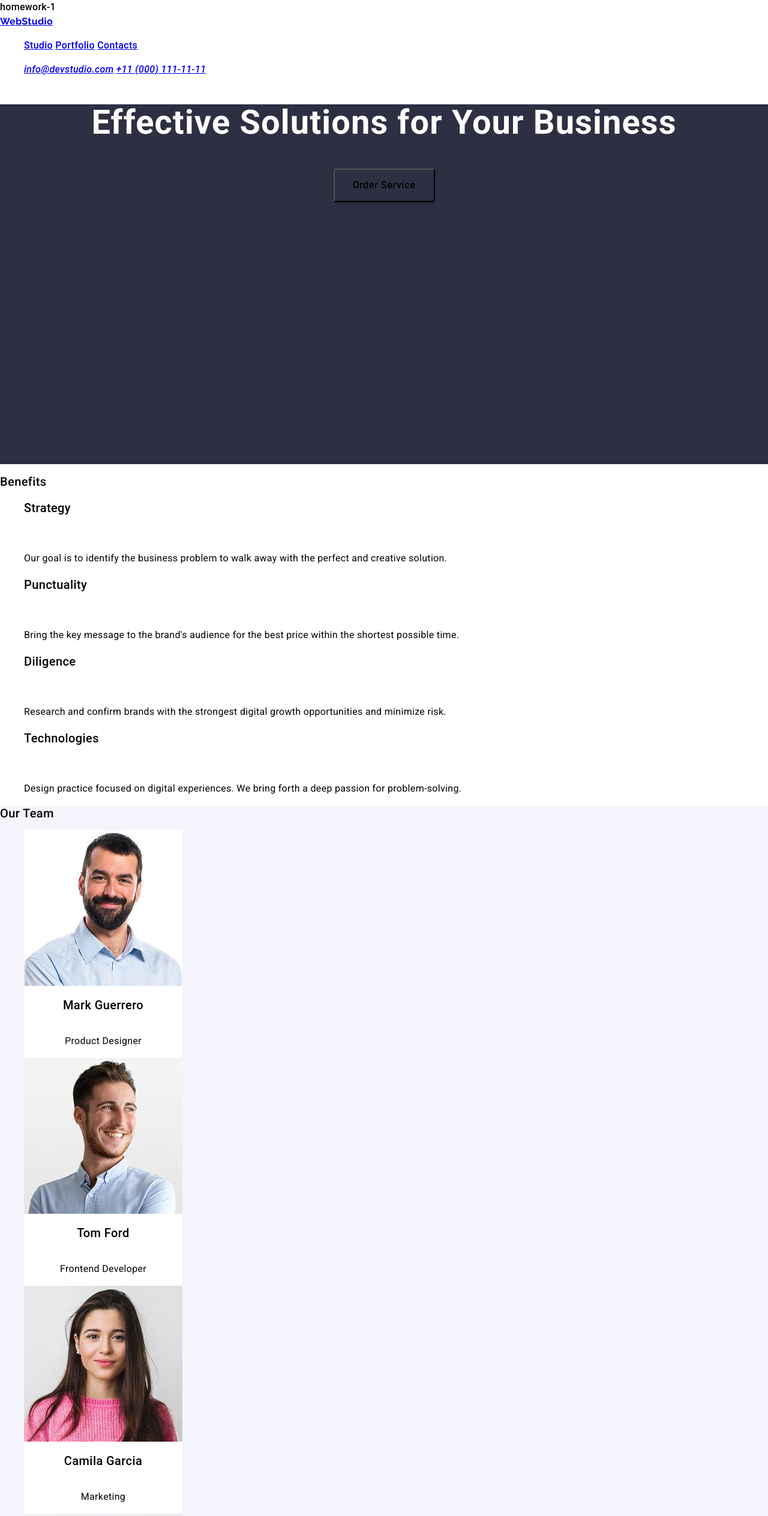
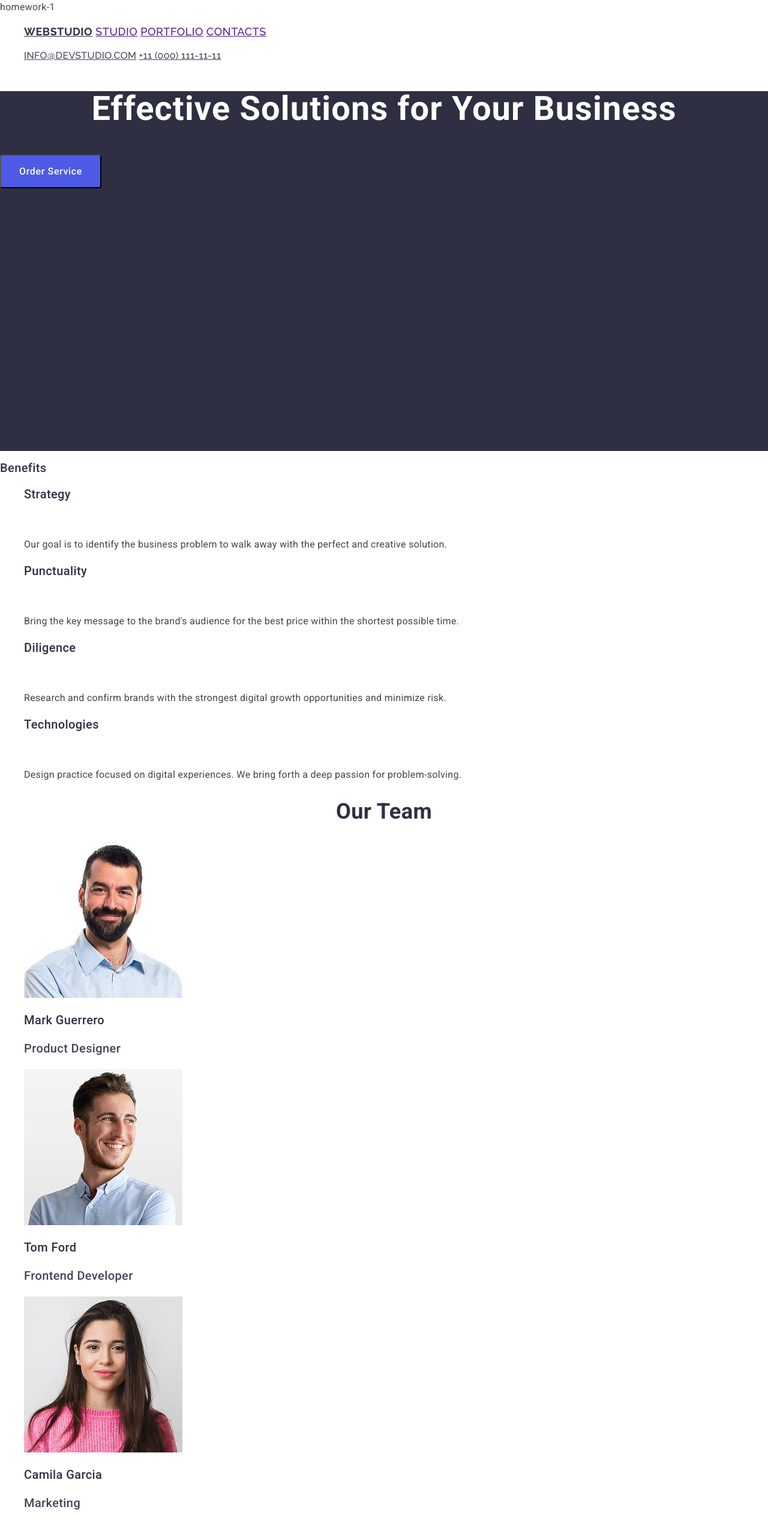
Before and after one commit to TarasChyshok/goit-markup-hw-02, a plain HTML site: page index.html in a window 1280 px wide. Shown: the top 2528 px of the page at 60% size. Drawn offline with nearby package versions, Linux system fonts and the light colour scheme.

Commit message:
edited homework

```diff
--- a/css/styles.css
+++ b/css/styles.css
@@ -3,14 +3,14 @@ p, h2, h3 {
 }
 
 body {
-    background-color:var(--color-white);
-    font-family: 'Roboto Medium';
-    color:var(--color-slate);
+    background-color:#ffffff;
+    font-family: "Roboto", sans-serif;
+    color:#434445;
 
     font-size: 16px;
     line-height: 1.5;
     letter-spacing: 0.02em;
-    color: var(--slate);
+    color: #434445;
 }
 
 body p{
@@ -23,18 +23,8 @@ li {
 
 div {
     border:1px;
-    border-color:var(--color-navy-blue-modal);
+    border-color:#2E2F42;
 }
-
-h2 {
-    font-weight: 500;
-    font-size: 20px;
-
-    line-height: 1.2;
-    letter-spacing: 0.02em;
-    color: var(--navy-blue);
-}
-
 
 h3 {
     font-family: 'Roboto Medium', sans-serif;
@@ -43,39 +33,26 @@ h3 {
 
     line-height: 1.2;
     letter-spacing: 0.02em;
-    color: var(--navy-blue);
+    color: #2E2F42;
 }
 
 ul, ol {
     list-style-type:none;
 }
 
-/* colors */
-:root {
-    --color-iris: #4D5AE5;
-    --color-ocean: #404BBF;
-    --color-navy-blue: #2E2F42;
-    --color-green: #31D0AA;
-    --color-slate: #434445;
-    --color-light-slate: #8E8F99;
-    --color-cornflower: #E7E9FC;
-    --color-cloud: #F4F4FD;
-    --color-navy-blue-modal: #2E2F42;
-    --color-grey: #E7E9FC;
-    --color-white: #FFFFFF;
-    --color-dairy: #FCFCFC;
-}
-
 /* header */
 header {
-    background-color: var(--color-white);
+    background-color: #ffffff;
     font-weight: 500;
-    font-size: 16px;
-
-
-    line-height: 1.5;
-    letter-spacing: 0.02em;
-    color: var(--navy-blue);
+    font-size: 18px;
+    font-family: "Raleway", sans-serif;
+     text-transform: uppercase;
+    line-height: 1.17;
+    letter-spacing: 0.03em;
+    color:#4d5ae5;
+    }
+    header span {
+        color:#2e2f42;
     }
 
 .section-presentation #Studio:hover,
@@ -89,11 +66,15 @@ header {
     }
 
 /* Address selectors */
- address {
+ .address {
     font-size: 16px;
     line-height: 1.5;
     letter-spacing: 0.02em;
-    color: var(--slate);
+    color:#434445;
+    font-style:normal;
+}
+address a {
+    color:#434455;
 }
 .address > a:hover, .address > a:focus {
     color:#404BBF;
@@ -103,31 +84,34 @@ header {
 .logo {
     font-family:"Raleway";
     font-weight: 700;
+    color:#2e2f42;
 }
 
 .logo-span{
     font-family:"Raleway";
     font-weight: 700;
-    color:var(--color-iris);
+    color: #4d5ae5;
+}
+nav a:focus, nav a:hover {
+    color: #404bbf
 }
 
 /* section presentation */
 .section-presentation {
-    background-color: var(--color-navy-blue);
+    background-color: #2E2F42;
     width: 100%;
     height: 600px;
-    text-align:center;
 }
 
 .h1-presentation {
     font-family:'Roboto';
-    font-weight:bold;
-    font-size:56px;
-    line-height:1.07143;
-    color:var(--color-white);
-    letter-spacing:0.02em;
+    font-weight:700;
+    color:#ffffff;
     text-align:center;
-
+    text-align: center;
+    font-size: 56px;
+    line-height: 1.07;
+    letter-spacing: 0.02em;
 }
 div .h1-presentation {
     height:120;
@@ -136,14 +120,13 @@ div .h1-presentation {
 
 
 .order-button{
-    box-shadow: 0 4px 4px 0 rgba(0, 0, 0, 0.15);
-    background: var(--iris);
+    background-color: #4d5ae5;
     font-weight: 500;
     font-size: 16px;
 
     line-height: 1.5;
     letter-spacing: 0.04em;
-    color: var(--white);
+    color: #ffffff;
 
     border-radius: 4px;
     width: 169px;
@@ -151,18 +134,59 @@ div .h1-presentation {
     cursor:pointer;
 }
 
-.order-button:hover {
+.order-button:hover, .order-button:focus {
     color:#404BBF;
+}
 
+/* section benefits */
+.h2-text {
+    font-weight: 500;
+    font-size: 20px;
+
+    line-height: 1.2;
+    letter-spacing: 0.02em;
+    color: #2E2F42;
+}
+.studio-p {
+    font-size:16px;
+    line-height:1.5;
+    letter-spacing:0.02em;
+    color:#434455;
 }
 
 /* section our team */
 .section-our-team {
-    background-color:var(--color-cloud)
+    background-color:#F4F4FD;
+}
+.h2 {
+    font-size:36px;
+    line-height:1.11;
+    text-align: center;
+    text-transform: capitalize;
+    color: #2e2f42;
+}
+
+.list-team {
+    background-color: #ffffff;
+}
+.h3 {
+    background-color: #ffffff;
+    font-weight:500;
+    font-size:20px;
+    line-height:1.2;
+    letter-spacing:0.02em;
+    color:#2e2f42;
+}
+.portfolio-p {
+    font: size 16px;
+    line-height:1.5;
+    letter-spacing: 0.02em;
+    color:#434455;
+
 }
 
 .section-our-team div {
-    background-color: var(--color-white);
+    background-color: #ffffff;
     border-radius: 0 0 4px 4px;
     width: 264px;
     height: 380px;
@@ -178,8 +202,8 @@ div .h1-presentation {
 
 /* section portfolio */
 #Portfolio div {
-    border-color: var(--color-cornflower);
-    background-color: var(--color-white);
+    border-color: #E7E9FC;
+    background-color: #ffffff;
     border-radius: 0 0 4px 4px;
     padding: 0px 0px 32px 0px;
     width: 360px;
@@ -203,6 +227,16 @@ div .h1-presentation {
 
 /* Footer */
 footer {
-    background-color: var(--color-navy-blue);
-    color:var(--color-cloud);
+    background-color: #2E2F42;
+    color:#4d5ae5 ;
+    font-family: "Raleway", sans-serif;
+    font-weight:700;
+    font-size:18px;
+    line-height:1.17;
+    letter-spacing:0.03em;
+    text-transform: uppercase;
+
 }
+footer span {
+    color: #f4f4fd;
+}
--- a/index.html
+++ b/index.html
@@ -13,26 +13,26 @@
   <body>
     <header>
       <nav>
-          <a class="logo" href="./index.html"><span class="logo">Web</span>Studio</a>
             <ul>
+              <a href="./index.html" class="logo">web<span class="logo">studio</span></a>
                 <li>
-                  <a href="#Studio">Studio</a>
+                  <a href="">Studio</a>
                 </li>
                 <li>
-                  <a href="#Portfolio">Portfolio</a>
+                  <a href="">Portfolio</a>
                 </li>
                 <li>
-                  <a href="#Contacts">Contacts</a>
+                  <a href="">Contacts</a>
                 </li>
             </ul>
       </nav>
-        <address>
+        <address class="address">
           <ul>
             <li>
-              <a class="address-contact" href="mailto:info@devstudio.com">info@devstudio.com</a>
+              <a href="mailto:info@devstudio.com">info@devstudio.com</a>
             </li>
             <li>
-              <a class="address-contact" href="tel:+110001111111"> +11 (000) 111-11-11</a>
+              <a href="tel:+110001111111"> +11 (000) 111-11-11</a>
             </li>
           </ul>
         </address>
@@ -48,83 +48,83 @@
           </section>
           <!-- Strategy, Punctuality, Diligence, Technologies -->
           <section id="Studio">
-            <h2>Benefits</h2>
+            <h2 class="h2-text">Benefits</h2>
             <ul>
                 <li>
                     <h3>Strategy</h3>
                     <br>
-                    <p>
+                    <p class="studio-text" class="studio-text">
                       Our goal is to identify the business
                       problem to walk away with the perfect and creative solution.
-                    </p>
+                    </p class="studio-text">
                 </li>
                 <li>
                     <h3>Punctuality</h3>
                     <br>
-                    <p>
+                    <p class="studio-text">
                       Bring the key message to the brand's audience for the best price within the shortest possible time.
-                    </p>
+                    </p class="studio-text">
                 </li>
                 <li>
                     <h3>Diligence</h3>
                     <br>
-                    <p>
+                    <p class="studio-text">
                       Research and confirm brands with the strongest digital growth opportunities and minimize risk.
-                    </p>
+                    </p class="studio-text">
                 </li>
                 <li>
                     <h3>Technologies</h3>
                     <br>
-                    <p>
+                    <p class="studio-text">
                       Design practice focused on digital experiences. We bring forth a deep passion for problem-solving.
-                    </p>
+                    </p class="studio-text">
                 </li>
             </ul>
           </section>
           <!-- Portfolio -->
-          <section class="section-our-team">
-            <h2>Our Team</h2>
+          <section class="h2-text">
+            <h2 class="h2">Our Team</h2>
                 <ul>
-                  <li>
+                  <li class="list-team">
                       <div>
                         <img src="./images/img-1.jpg" alt="Mark Guerrero avatar">
-                        <h3>
+                        <h3 сlass="h3">
                           Mark Guerrero
                         </h3>
-                        <p>
+                        <p class="portfolio-p">
                           Product Designer
                         </p>
                       </div>
                   </li>
-                  <li>
+                  <li class="list-team">
                       <div>
                         <img src="./images/img-2.jpg" alt="Tom Ford avatar">
-                        <h3>
+                        <h3 сlass="h3">
                           Tom Ford
                         </h3>
-                        <p>
+                        <p class="portfolio-p">
                           Frontend Developer
                         </p>
                       </div>
                   </li>
-                  <li>
+                  <li class="list-team">
                       <div>
                         <img src="./images/img-3.jpg" alt="Camila Garcia avatar">
-                        <h3>
+                        <h3 сlass="h3">
                           Camila Garcia
                         </h3>
-                        <p>
+                        <p class="portfolio-p">
                           Marketing
                         </p>
                       </div>
                   </li>
-                  <li>
+                  <li class="list-team">
                       <div>
                         <img src="./images/img-4.jpg" alt="Daniel Wilson avatar">
-                        <h3>
+                        <h3 сlass="h3">
                           Daniel Wilson
                         </h3>
-                        <p>
+                        <p class="portfolio-p">
                           UI Designer
                         </p>
                       </div>
@@ -132,57 +132,57 @@
                 </ul>
           </section>
           <section  id="Portfolio">
-            <h2>Our Portfolio</h2>
+            <h2 class="h2">Our Portfolio</h2>
             <ul>
               <li>
-                <div>
-                  <img height="300px" width="360px" src="./images/1-1.jpg">
+
+                  <img alt="banking app" height="300px" width="360px" src="./images/1-1.jpg">
                   <h3>Banking App</h3>
                   <p>App</p>
-                </div>
+
               </li>
               <li>
-                <div>
-                  <img height="300px" width="360px" src="./images/1-2.jpg">
+
+                  <img alt="cashless payment" height="300px" width="360px" src="./images/1-2.jpg">
                   <h3>Cashless Payment</h3>
                   <p>Marketing</p>
-                </div>
+
               </li>
               <li>
-                <div>
-                  <img height="300px" width="360px" src="./images/1-3.jpg">
+
+                  <img alt="meditation app" height="300px" width="360px" src="./images/1-3.jpg">
                   <h3>Meditation App</h3>
                   <p>App</p>
-                </div>
+
               </li>
               <li>
-                <div>
-                  <img height="300px" width="360px" src="./images/2-1.jpg">
+
+                  <img alt="taxi service" height="300px" width="360px" src="./images/2-1.jpg">
                   <h3>Taxi Service</h3>
                   <p>Marketing</p>
-                </div>
+
               </li>
               <li>
-                <div>
-                  <img height="300px" width="360px" src="./images/2-2.jpg">
+
+                  <img alt="screen illustrations" height="300px" width="360px" src="./images/2-2.jpg">
                   <h3>Screen Illustrations</h3>
                   <p>Design</p>
-                </div>
+
               </li>
               <li>
-                <div>
-                  <img height="300px" width="360px" src="./images/2-3.jpg">
+
+                  <img alt="online courses" height="300px" width="360px" src="./images/2-3.jpg">
                   <h3>Online Courses</h3>
                   <p>Marketing</p>
-                </div>
+
               </li>
             </ul>
           </section>
         </main>
     <footer>
-      <a href="./index.html"><span class="logo-span">Web</span>Studio</a>
+      <a href="./index.html">Web<span class="logo-span">Studio</span></a>
       <p>
-        Increase the flow of customers and sales for your business with digital marketing & growth solutions.
+        increase the flow of customers and sales for your business with digital marketing & growth solutions.
       </p>
     </footer>
   </body>
```
